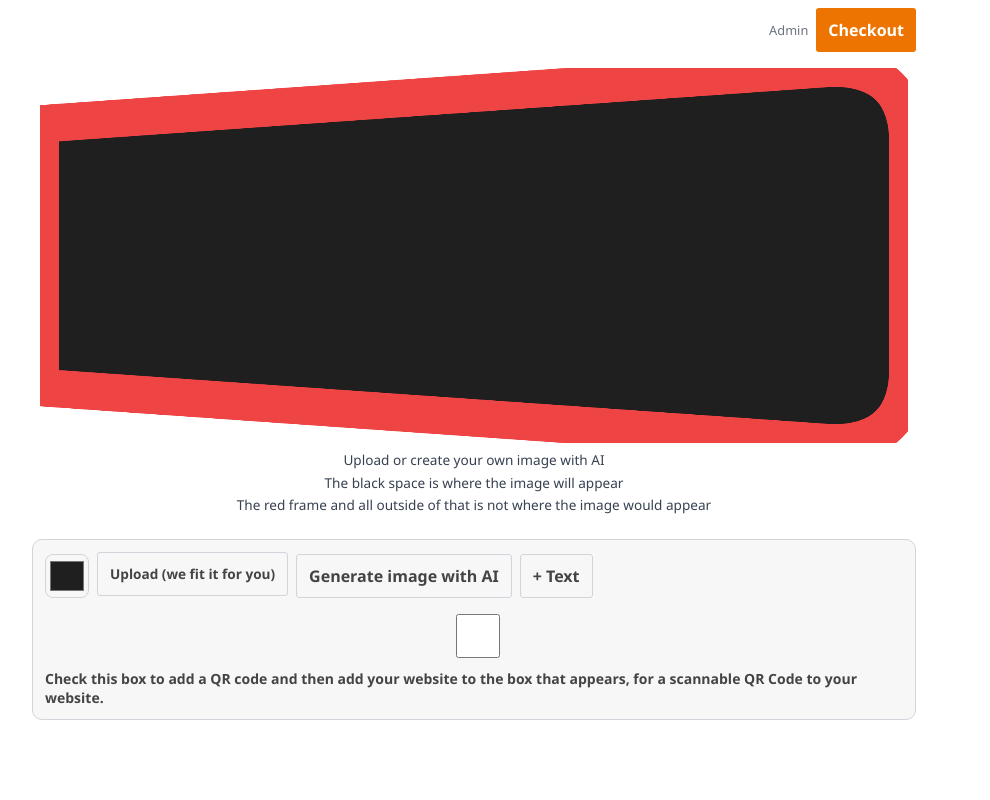
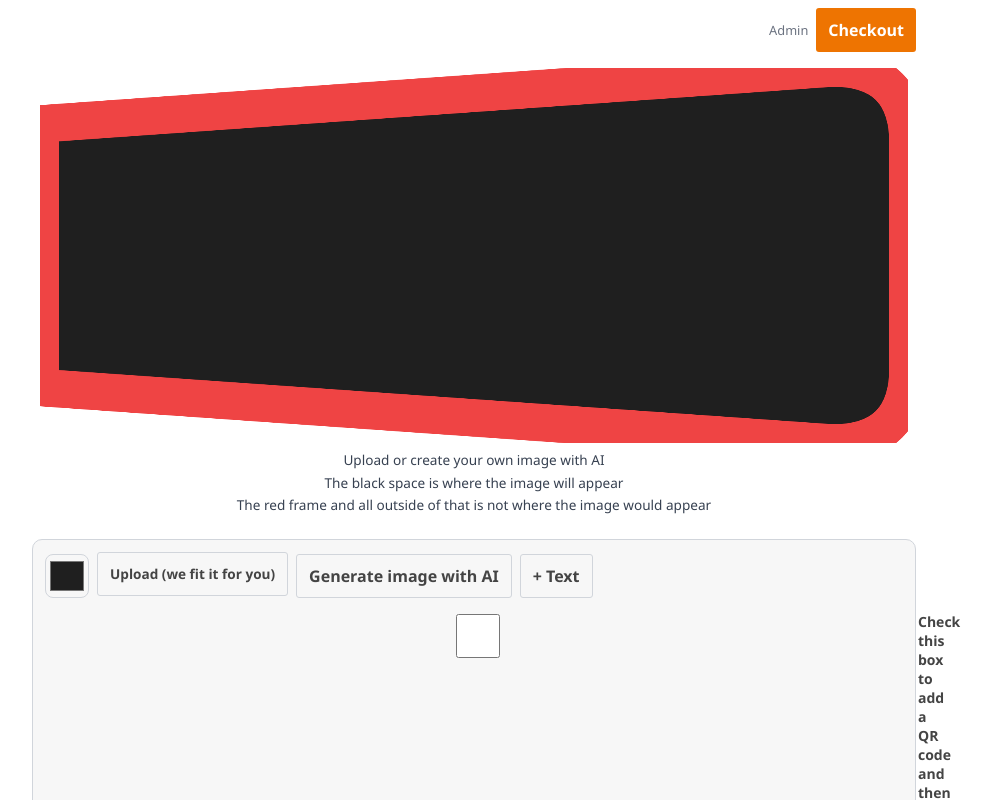
Before and after one commit to thealainpaul/key-tag-studio, a Next.js app: page / in a window 1280 px wide. Shown: the top 800 px of the page, without its empty margins (166-1156 px from the left). Built offline with nearby package versions, Linux system fonts and the light colour scheme.

Commit message:
Update DesignerApp.tsx

```diff
--- a/src/components/DesignerApp.tsx
+++ b/src/components/DesignerApp.tsx
@@ -386,9 +386,9 @@ export default function DesignerApp() {
           </button>
         </div>
 
-        <div style={{ display: "flex", gap: "8px", alignItems: "flex-start", width: "100%", flexWrap: "wrap" }}>
+        <div style={{ display: "flex", gap: "8px", alignItems: "flex-start", width: "100%" }}>
           <input type="checkbox" checked={qrEnabled} onChange={(e) => setQrEnabled(e.target.checked)} style={{ marginTop: "2px", flexShrink: 0 }} />
-          <span style={{ fontWeight: "bold", fontSize: "14px", flex: 1 }}>Check this box to add a QR code and then add your website to the box that appears, for a scannable QR Code to your website.</span>
+          <span style={{ fontWeight: "bold", fontSize: "14px", minWidth: 0, flex: 1 }}>Check this box to add a QR code and then add your website to the box that appears, for a scannable QR Code to your website.</span>
         </div>
         {qrEnabled && (
           <>
```
